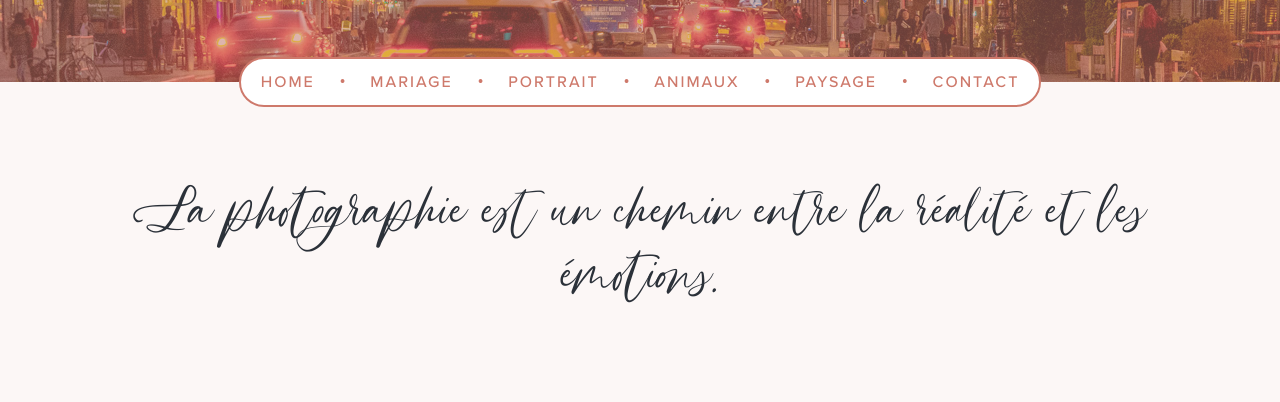
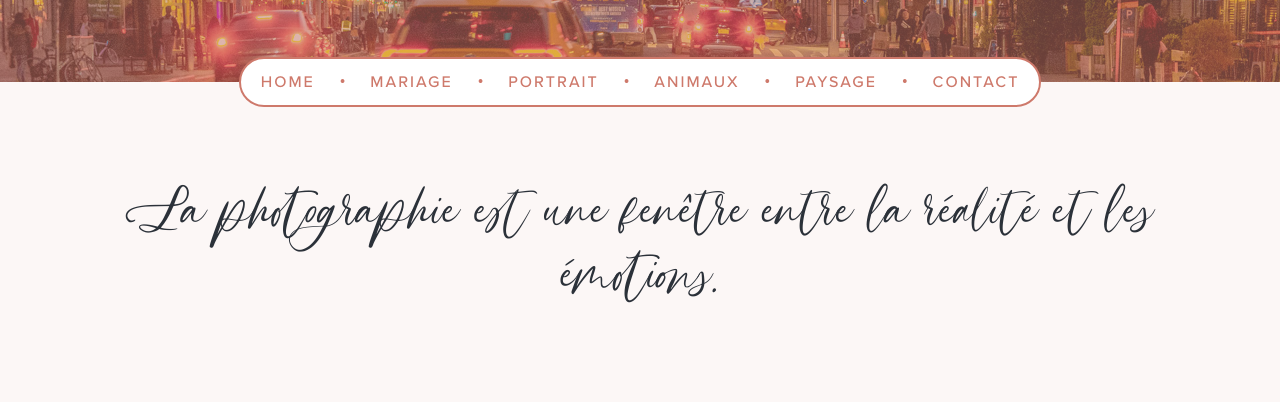
Before and after one commit to johnmeunier/photo.johnathan.fr, a plain HTML site: page index.html in a window 1280 px wide. Shown: the part 398-800 px from the top of the page. Drawn offline with Linux system fonts and the light colour scheme.

Commit message:
feat(quote): chemin devient fenêtre

```diff
--- a/index.html
+++ b/index.html
@@ -33,7 +33,7 @@
         </ul>
       </nav>
     </header>
-    <h2 class="quote">La photographie est un chemin entre la réalité et les émotions.</h2>
+    <h2 class="quote">La photographie est une fenêtre entre la réalité et les émotions.</h2>
     <div class="container">
       <div class="categories">
         <div class="category">
```
